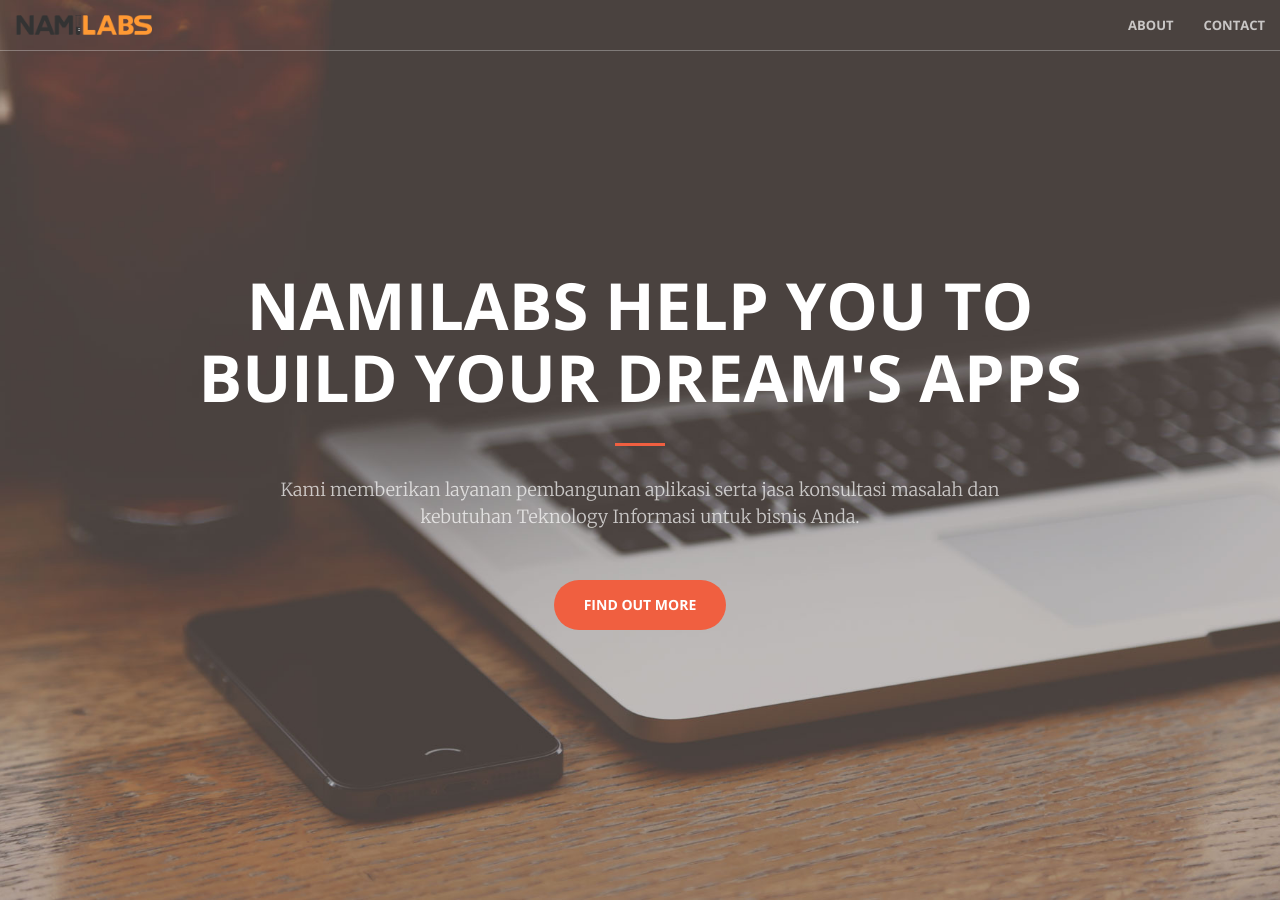
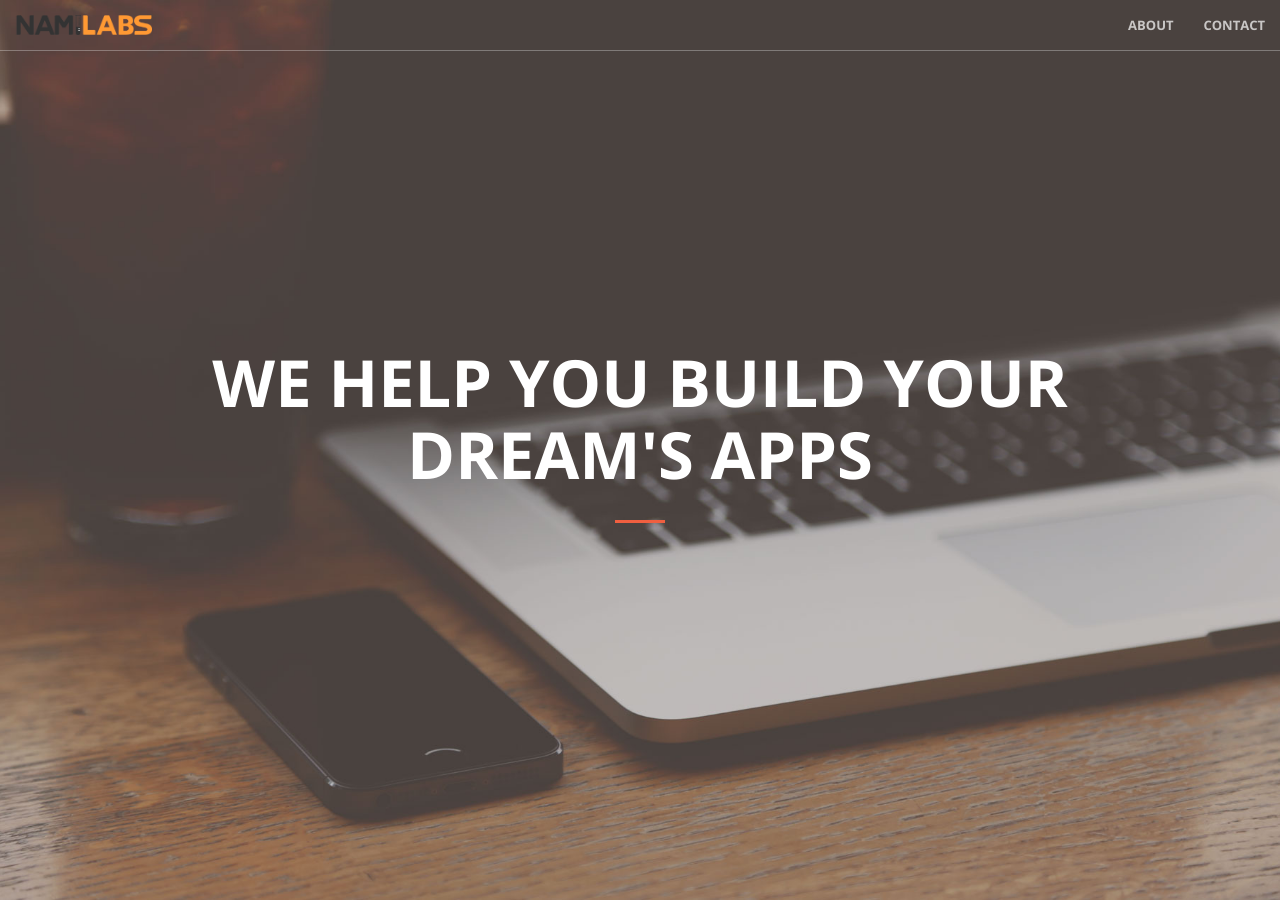
Before and after one commit to namilabs/namilabs.github.io, a Jekyll site: the page built from index.html, in a window 1280 px wide and 900 px high. Built offline with Jekyll 4.4.1, drawn with Linux system fonts in a browser that asks for light colours.

Commit message:
Update index.html
shortest description

```diff
--- a/index.html
+++ b/index.html
@@ -4,10 +4,8 @@
 <header>
     <div class="header-content">
         <div class="header-content-inner">
-            <h1>NAMILABS help you to build your dream's apps</h1>
+            <h1>We help you build your dream's apps</h1>
             <hr>
-            <p>Kami memberikan layanan pembangunan aplikasi serta jasa konsultasi masalah dan kebutuhan Teknology Informasi untuk bisnis Anda.</p>
-            <a href="#contact" class="btn btn-primary btn-xl page-scroll">Find Out More</a>
         </div>
     </div>
 </header>
```
